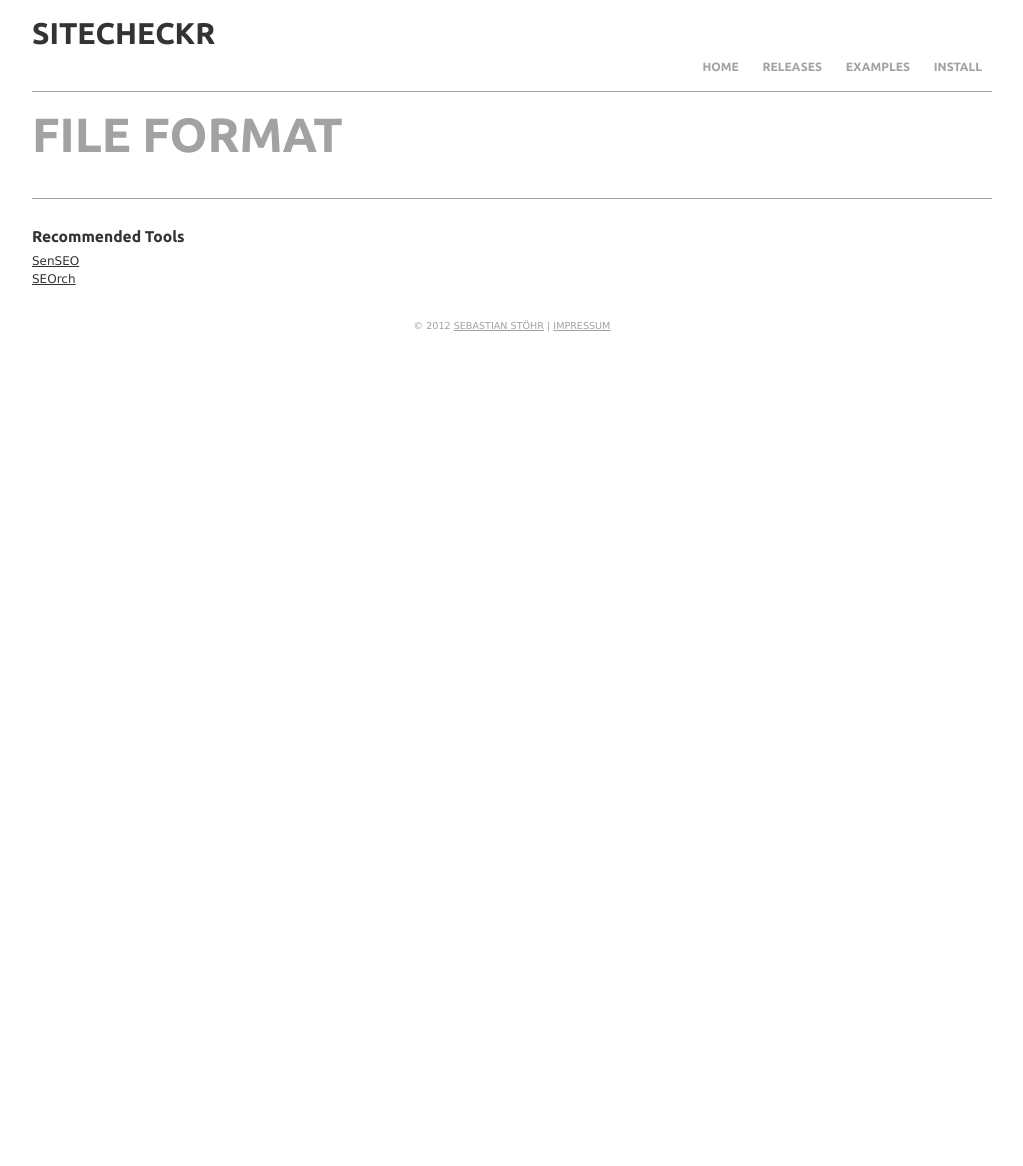
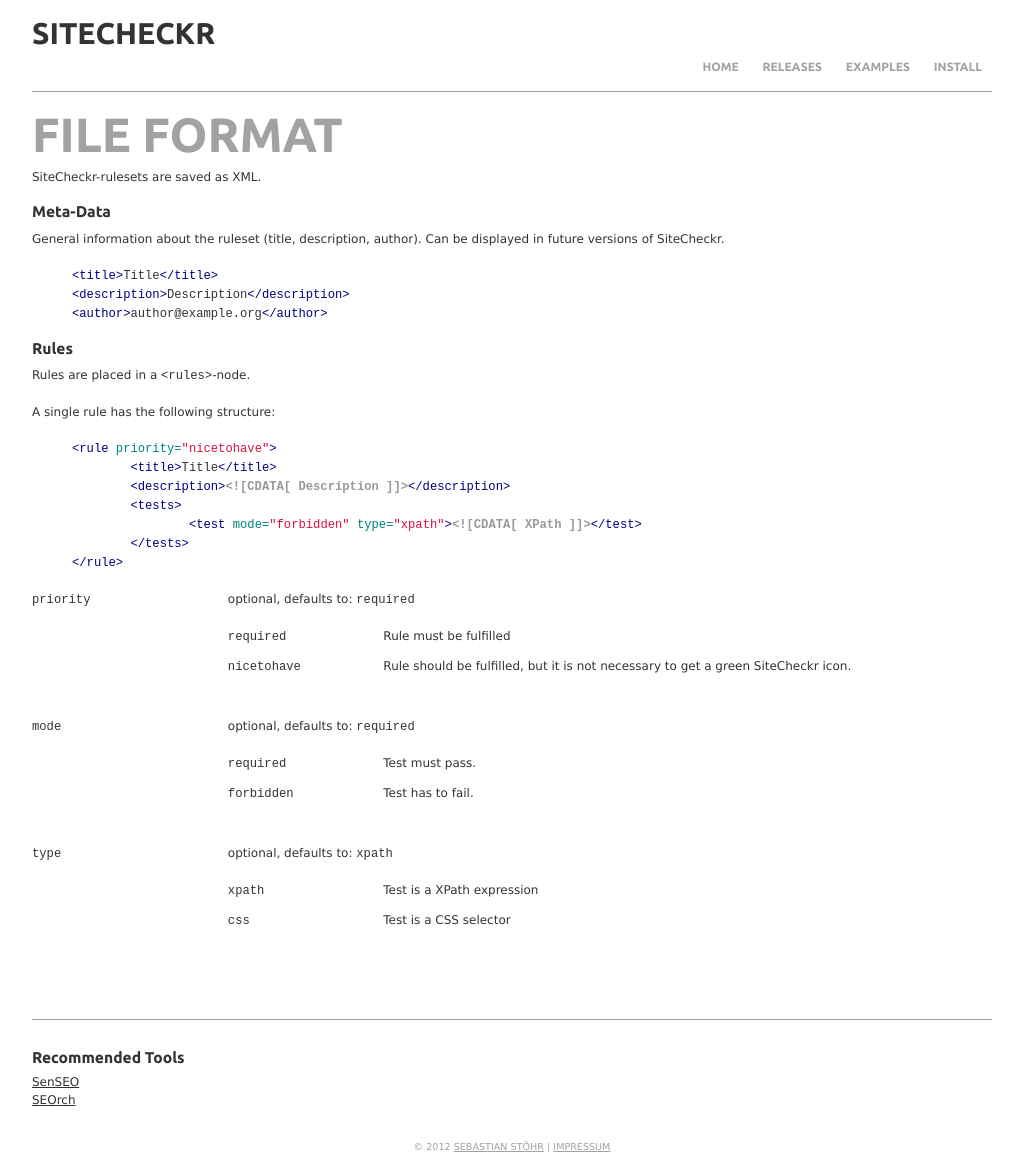
Before and after one commit to nicosteiner/SiteCheckr, a Jekyll site: the page built from fileformat.html, in a window 1280 px wide. Shown: the whole page, without its empty margins (128-1151 px from the left). Built offline with Jekyll 4.4.1, drawn with Linux system fonts in a browser that asks for light colours; before the commit the page ends 900 px from its top, so only the background shows below that.

Commit message:
moved fileformat: wordpress -> gh pages

```diff
--- a/fileformat.html
+++ b/fileformat.html
@@ -4,3 +4,69 @@ title: File format
 menu1: fileformat
 permalink: file-format/index.html
 ---
+
+<p>SiteCheckr-rulesets are saved as XML.</p>
+
+<h3>Meta-Data</h3>
+
+<p>General information about the ruleset (title, description, author). Can be displayed in future versions of SiteCheckr.</p>
+
+{% highlight xml %}
+<title>Title</title>
+<description>Description</description>
+<author>author@example.org</author>
+{% endhighlight %}
+
+<h3>Rules</h3>
+
+<p>Rules are placed in a <code>&lt;rules&gt;</code>-node.</p>
+<p>A single rule has the following structure:</p>
+
+{% highlight xml %}
+<rule priority="nicetohave">
+	<title>Title</title>
+	<description><![CDATA[ Description ]]></description>
+	<tests>
+		<test mode="forbidden" type="xpath"><![CDATA[ XPath ]]></test>
+	</tests>
+</rule>
+{% endhighlight %}
+
+<dl class="settings">
+	<dt><code>priority</code></dt>
+    <dd><p>optional, defaults to: <code>required</code></p>
+
+		<dl>
+			<dt><code>required</code></dt>
+			<dd>Rule must be fulfilled</dd>
+
+    		<dt><code>nicetohave</code></dt>
+        	<dd>Rule should be fulfilled, but it is not necessary to get a green SiteCheckr icon.</dd>
+       </dl>
+	</dd>
+
+	<dt><code>mode</code></dt>
+	<dd><p>optional, defaults to: <code>required</code></p>
+
+		<dl>
+			<dt><code>required</code></dt>
+			<dd>Test must pass.</dd>
+
+			<dt><code>forbidden</code></dt>
+			<dd> Test has to fail.</dd>
+		</dl>
+	</dd>
+
+	<dt><code>type</code></dt>
+	<dd><p>optional, defaults to: <code>xpath</code></p>
+
+		<dl>
+			<dt><code>xpath</code></dt>
+			<dd>Test is a XPath expression</dd>
+
+			<dt><code>css</code></dt>
+			<dd>Test is a CSS selector</dd>
+		</dl>
+	</dd>
+
+</dl>
```
